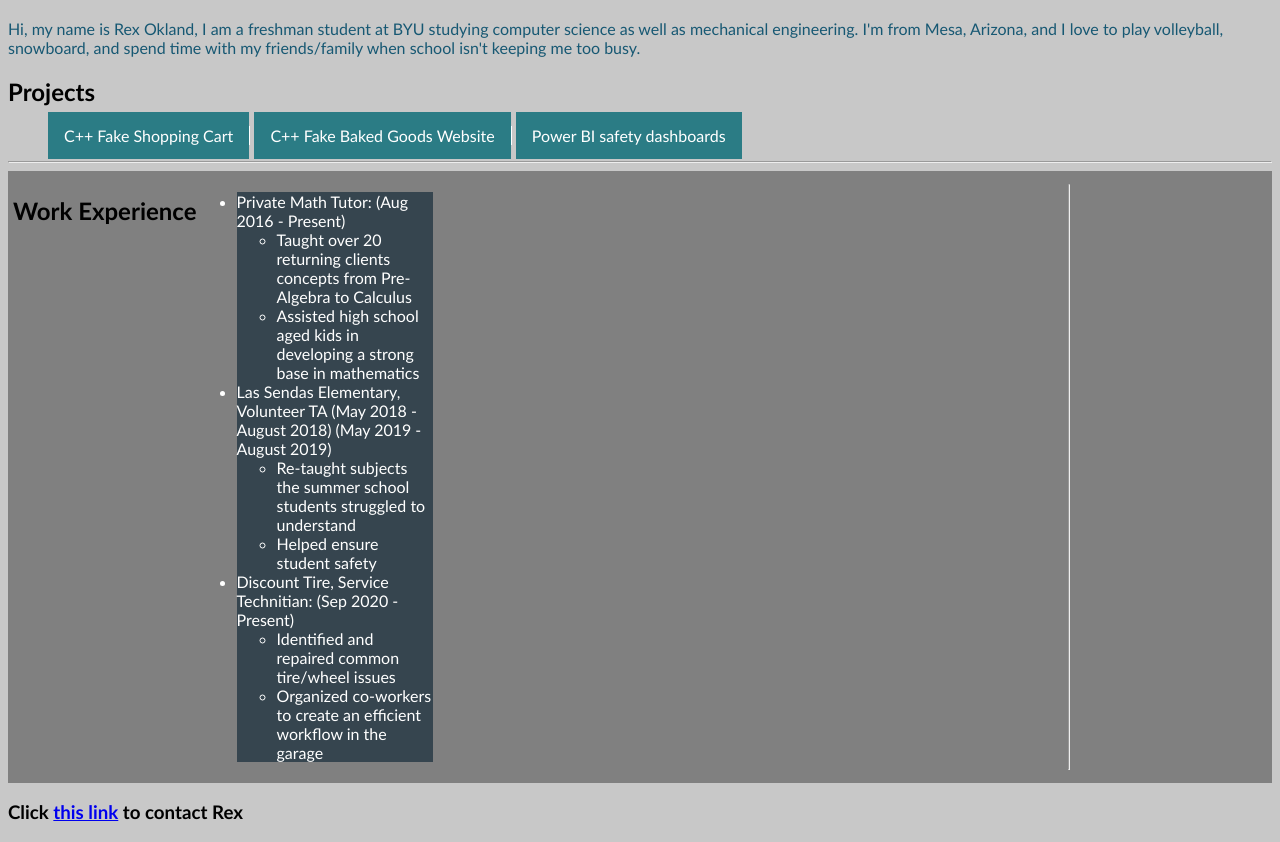
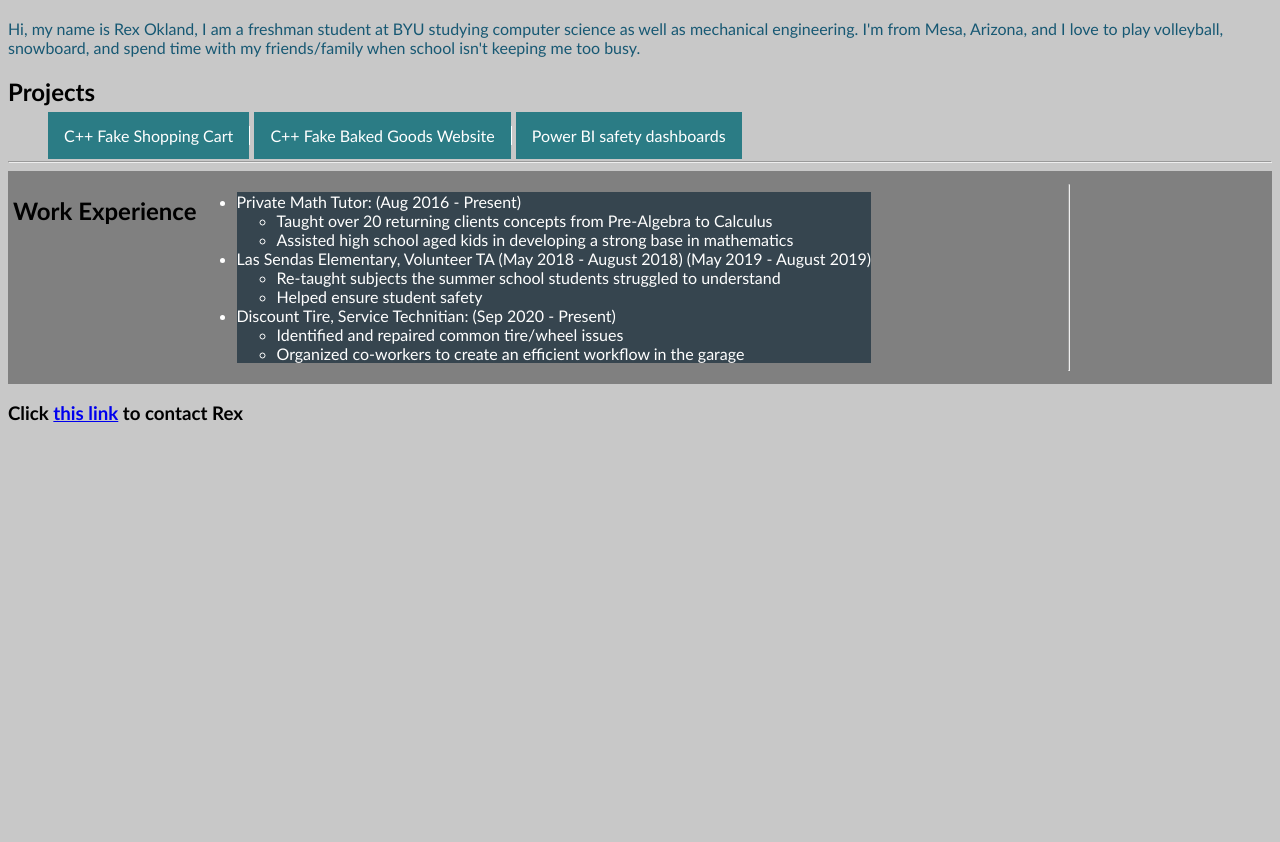
Before and after one commit to RexOkland/portfolio, a plain HTML site: page index.html in a window 1280 px wide. Shown: the part 63-905 px from the top of the page. After the commit the page ends 800 px from the top, so only its background shows below. Drawn offline with Linux system fonts and the light colour scheme.

Commit message:
modified:   default.css

```diff
--- a/default.css
+++ b/default.css
@@ -93,7 +93,6 @@ li a{
 	padding: 14px 16px;
 }
 .li1{
-	width: 31%;
 	background-color: #36454F;
 }
 h3{
```
